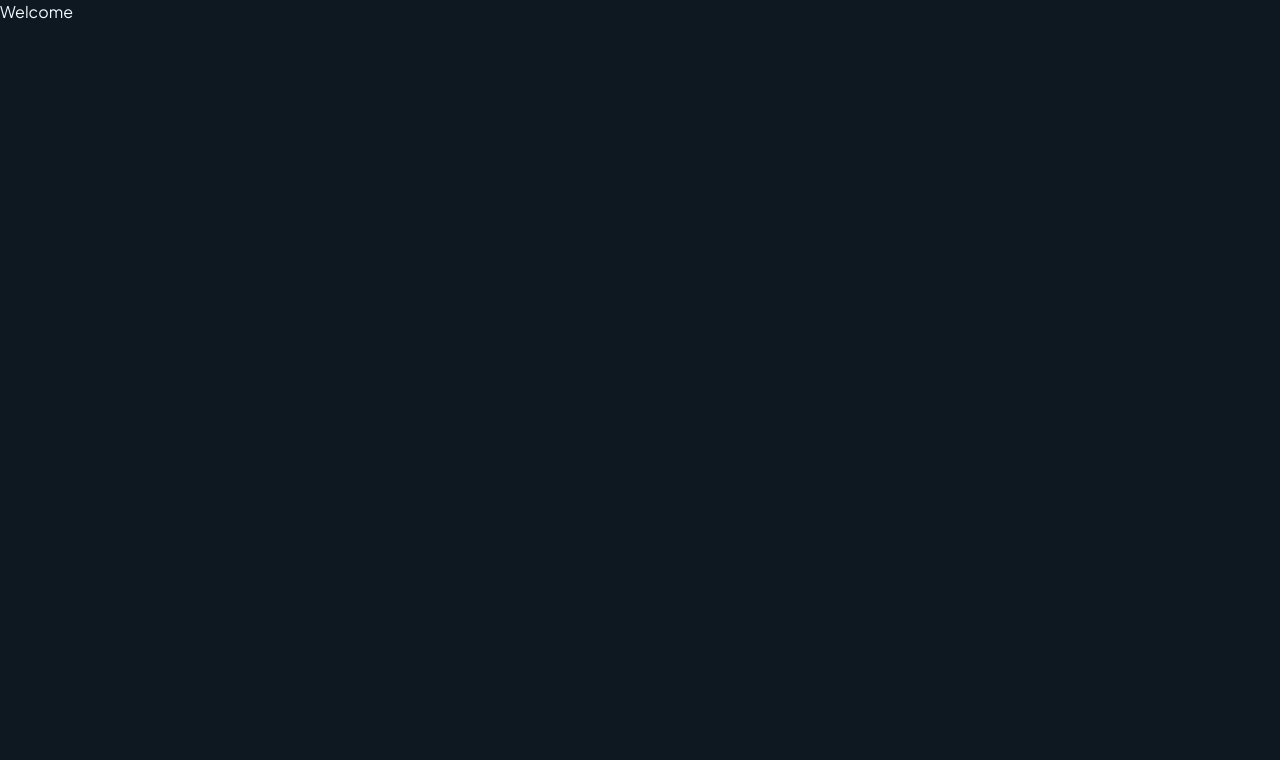
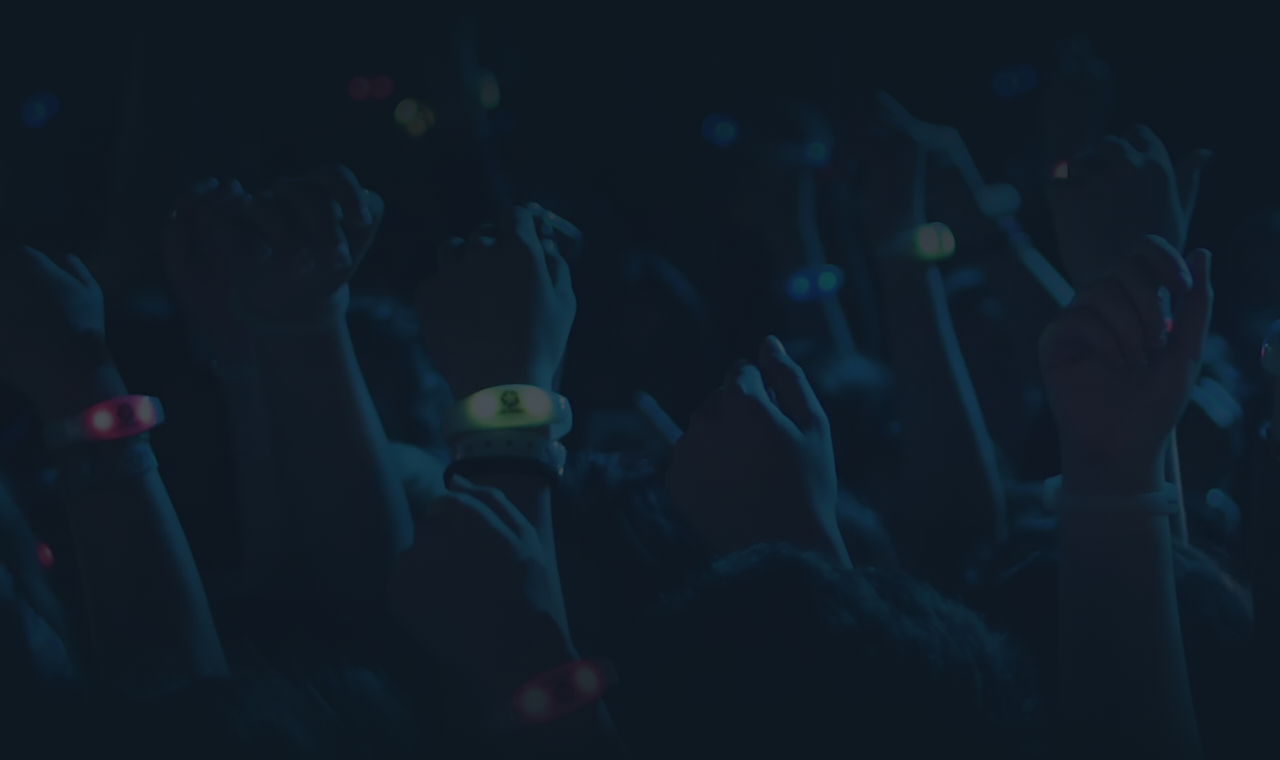
Before and after one commit to AliBakayPXL/LetsLink, a React (Vite) app: page / in a window 1280 px wide. Shown: the top 760 px of the page. Built offline with nearby package versions, Linux system fonts and the light colour scheme.

Commit message:
Hero background

```diff
--- a/src/App.tsx
+++ b/src/App.tsx
@@ -1,8 +1,20 @@
+import Hero from "./pages/Hero";
+
 function App() {
   return (
-    <div>
-      <p className="">Welcome</p>
-    </div>
+    <>
+      {/* change min-h to min-h-screen when finished */}
+      <div className="min-h-[4800px] mx-auto">
+        <Hero />
+        <div className="px-4 sm:px-6 lg:px-8">
+          <section id="" className=""></section>
+          <section id="" className=""></section>
+          <section id="" className=""></section>
+          <section id="" className=""></section>
+          <section id="" className=""></section>
+        </div>
+      </div>
+    </>
   );
 }
 
--- /dev/null
+++ b/src/components/Navbar.tsx
@@ -0,0 +1,7 @@
+import React from "react";
+
+const Navbar = () => {
+  return <div>Navbar</div>;
+};
+
+export default Navbar;
--- /dev/null
+++ b/src/pages/Hero.tsx
@@ -0,0 +1,16 @@
+import React from "react";
+
+const Hero = () => {
+  return (
+    <div className="relative h-screen bg-[url('/hero-bg.webp')] bg-cover bg-center bg-no-repeat">
+      {/* Semi-transparent overlay */}
+      <div className="absolute inset-0 bg-[#0D1821] opacity-50"></div>
+
+      {/* Gradient fade effects */}
+      <div className="absolute inset-0 bg-gradient-to-b from-transparent via-[#0D1821]/30 to-[#0D1821]"></div>
+      <div className="absolute inset-0 bg-gradient-to-t from-transparent via-[#0D1821]/30 to-[#0D1821]"></div>
+    </div>
+  );
+};
+
+export default Hero;
```
Also changed, not shown: public/hero-bg.webp (added).
